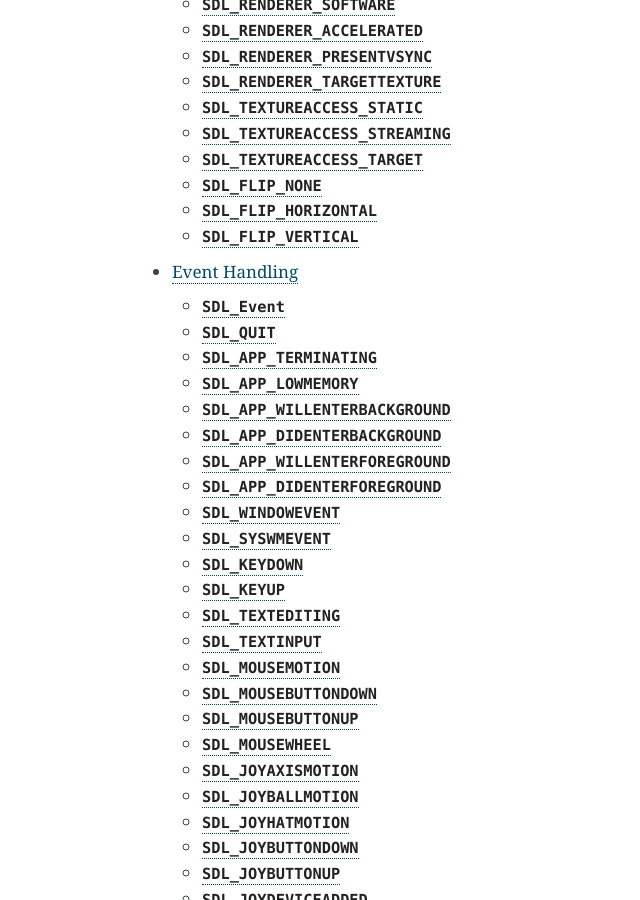
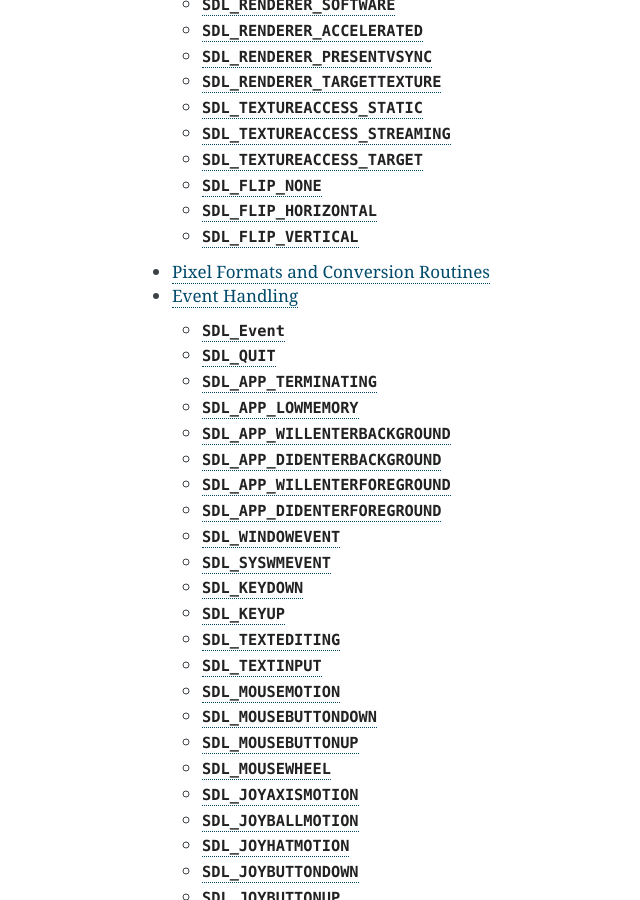
Before and after one commit to pyokagan/pycsdl2, a Sphinx documentation site: the page built from docs/source/api/index.rst, in a window 1280 px wide and 900 px high, scrolled down 537 px. Shown: the whole window, without its empty margins (278-918 px from the left). Built offline with Sphinx 7.4.7, drawn with Linux system fonts in a browser that asks for light colours.

Commit message:
docs/api: add SDL_pixels.h API reference

```diff
--- a/docs/source/api/index.rst
+++ b/docs/source/api/index.rst
@@ -8,5 +8,6 @@ API Reference
    video
    surface
    render
+   pixels
    events
    rwops
--- /dev/null
+++ b/docs/source/api/pixels.rst
@@ -0,0 +1,3 @@
+Pixel Formats and Conversion Routines
+=====================================
+.. module:: csdl2
```
